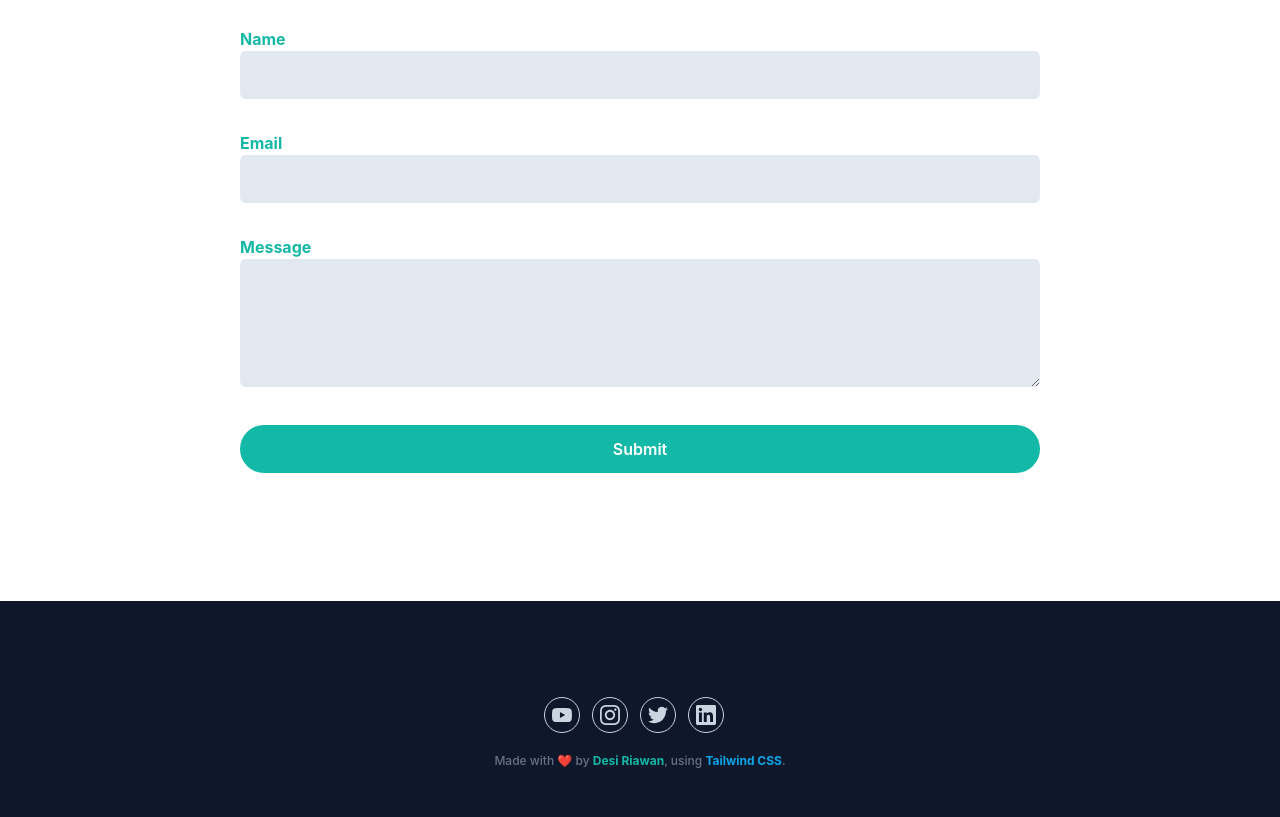
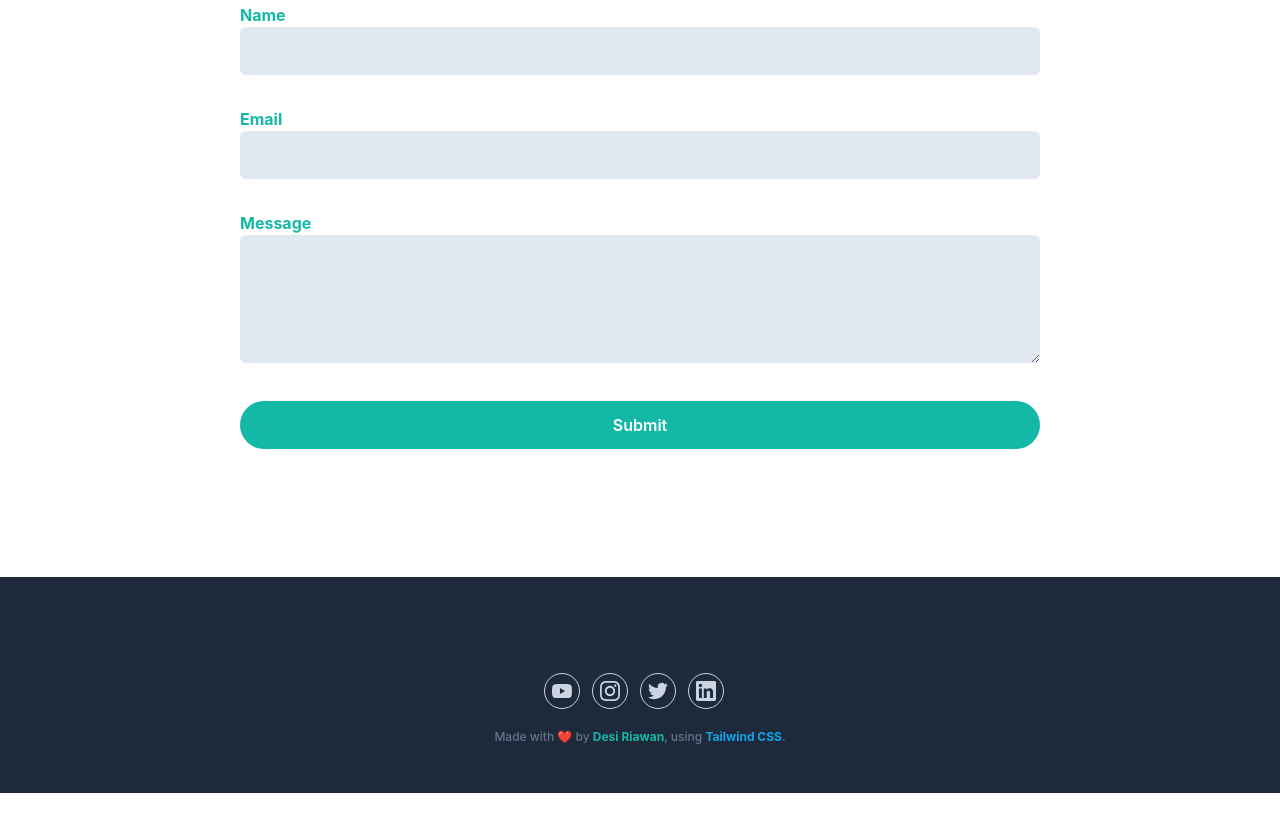
Before and after one commit to desiriawan/desi-portfolio.github.io, a website: page index.html in a window 1280 px wide. Shown: the part 3211-4028 px from the top of the page. After the commit the page ends 4004 px from the top, so only its background shows below. Drawn offline with Linux system fonts and the light colour scheme.

Commit message:
Update index.html
update bg

```diff
--- a/index.html
+++ b/index.html
@@ -329,11 +329,11 @@
           </div>
         </div>
       </div>
-    </section> -->
+    </section>
     <!-- Blog Section End -->
 
     <!-- Contact Section Start -->
-    <section id="contact" class="pt-36 pb-32 dark:bg-slate-800">
+    <section id="contact" class="pt-36 pb-32 dark:bg-dark">
       <div class="container">
         <div class="w-full px-4">
           <div class="mx-auto mb-16 max-w-xl text-center">
@@ -367,7 +367,7 @@
     <!-- Contact Section End -->
 
     <!-- Footer Start -->
-    <footer class="bg-dark pt-24 pb-12">
+    <footer class="bg-slate-800 pt-24 pb-12">
       <div class="container">
         <!-- <div class="flex flex-wrap">
           <div class="mb-12 w-full px-4 font-medium text-slate-300 md:w-1/3">
```
